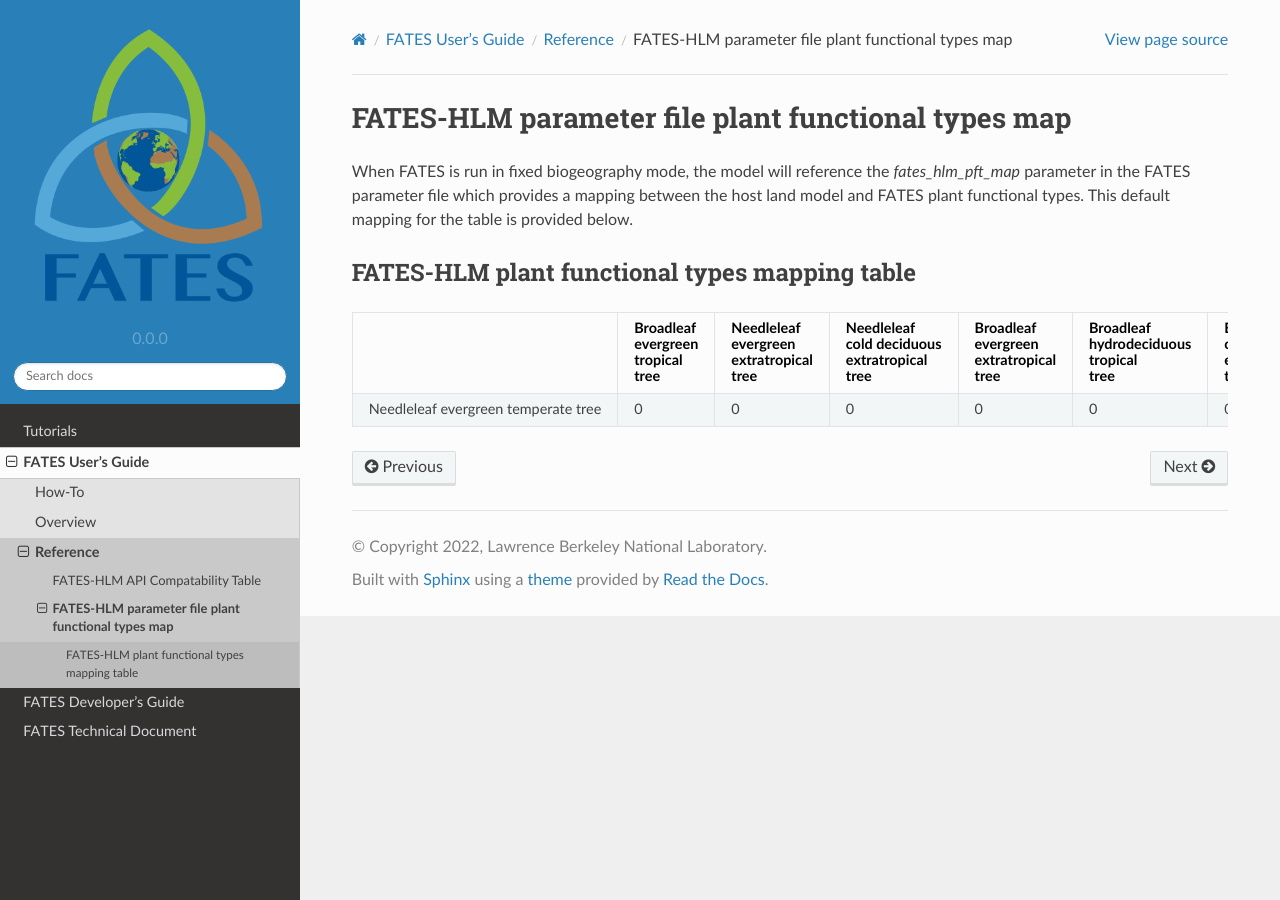
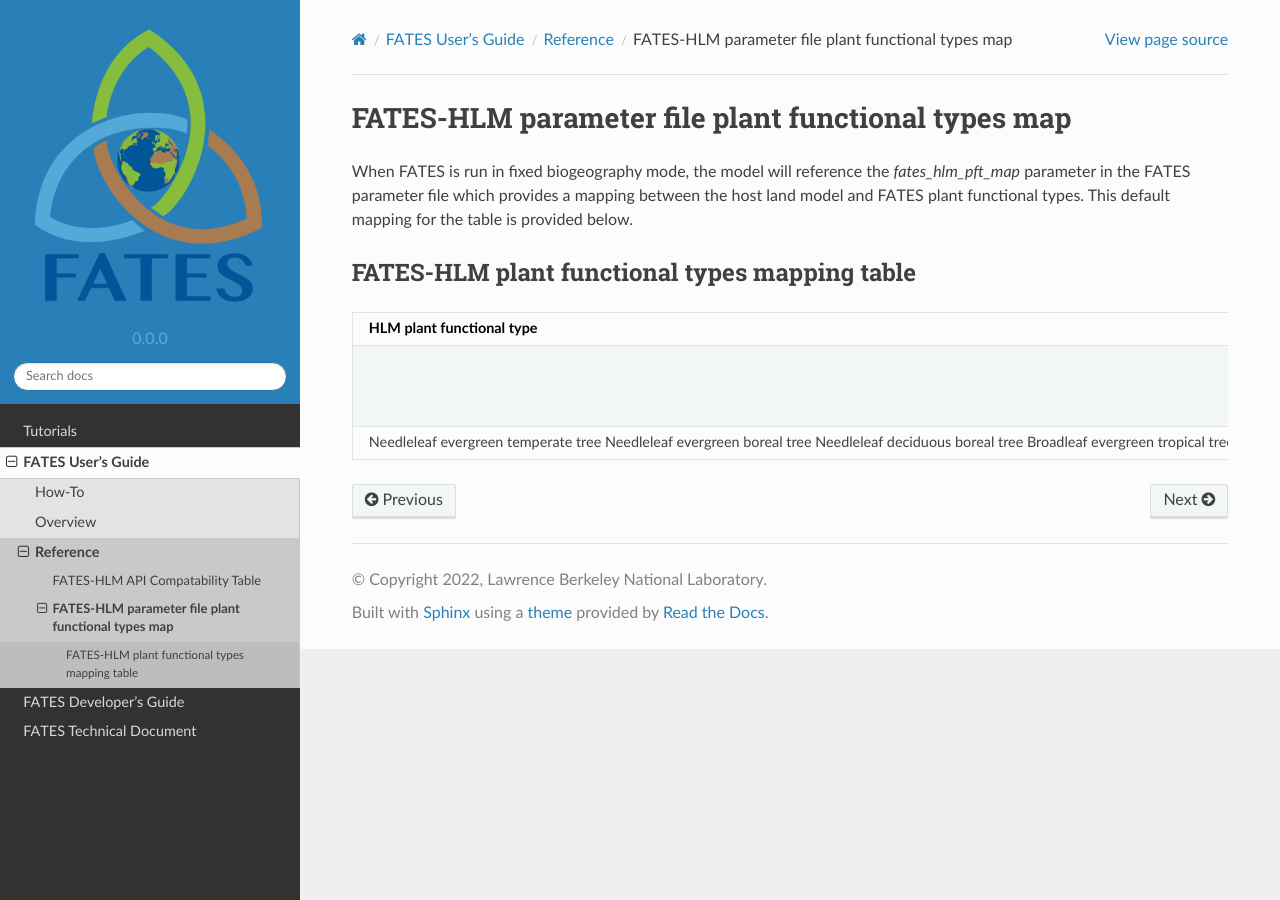
Before and after one commit to NGEET/fates-users-guide, a Sphinx documentation site: the page built from docs/source/user/HLM-FATES-PFT-map.rst, in a window 1280 px wide. Built offline with Sphinx 7.4.7 and the Read the Docs theme 2.0.0, drawn with Linux system fonts in a browser that asks for light colours; some of the changed lines change nothing that is shown.

Commit message:
add hlm rows and adjust header

```diff
--- a/docs/source/user/HLM-FATES-PFT-map.rst
+++ b/docs/source/user/HLM-FATES-PFT-map.rst
@@ -7,6 +7,8 @@
 ^^^^^^^^^^^^^^^^^^^^^^^^^^^^^^^^^^^^^^^^^^^^^^
 
 +-------------------------------------+-----------+---------------+----------------+---------------+----------------+----------------+---------------+----------------+----------------+-----------+---------+-------+
+| HLM plant functional type           | FATES plant functional type                                                                                                                                                  |
++=====================================+===========+===============+================+===============+================+================+===============+================+================+===========+=========+=======+
 |                                     | Broadleaf | Needleleaf    | Needleleaf     | Broadleaf     | Broadleaf      | Broadleaf      | Broadleaf     | Broadleaf      | Broadleaf      |           |         |       |
 |                                     |           |               |                |               |                |                |               |                |                |           |         |       |
 |                                     | evergreen | evergreen     | cold deciduous | evergreen     | hydrodeciduous | cold deciduous | evergreen     | hydrodeciduous | cold deciduous |           |         |       |
@@ -14,6 +16,19 @@
 |                                     | tropical  | extratropical | extratropical  | extratropical | tropical       | extratropical  | extratropical | extratropical  | extratropical  | Arctic C3 | Cool C4 | C4    |
 |                                     |           |               |                |               |                |                |               |                |                |           |         |       |
 |                                     | tree      | tree          | tree           | tree          | tree           | tree           | shrub         | shrub          | shrub          | grass     | grass   | grass |
-+=====================================+===========+===============+================+===============+================+================+===============+================+================+===========+=========+=======+
++-------------------------------------+-----------+---------------+----------------+---------------+----------------+----------------+---------------+----------------+----------------+-----------+---------+-------+
 | Needleleaf evergreen temperate tree |     0     |     0         |     0          |     0         |     0          |     0          |     0         |     0          |     0          |     0     |     0   |   0   |
+| Needleleaf evergreen boreal tree    |     0     |     0         |     0          |     0         |     0          |     0          |     0         |     0          |     0          |     0     |     0   |   0   |
+| Needleleaf deciduous boreal tree    |     0     |     0         |     0          |     0         |     0          |     0          |     0         |     0          |     0          |     0     |     0   |   0   |
+| Broadleaf evergreen tropical tree   |     0     |     0         |     0          |     0         |     0          |     0          |     0         |     0          |     0          |     0     |     0   |   0   |
+| Broadleaf evergreen temperate tree  |     0     |     0         |     0          |     0         |     0          |     0          |     0         |     0          |     0          |     0     |     0   |   0   |
+| Broadleaf deciduous tropical tree   |     0     |     0         |     0          |     0         |     0          |     0          |     0         |     0          |     0          |     0     |     0   |   0   |
+| Broadleaf deciduous temperate tree  |     0     |     0         |     0          |     0         |     0          |     0          |     0         |     0          |     0          |     0     |     0   |   0   |
+| Broadleaf deciduous boreal tree     |     0     |     0         |     0          |     0         |     0          |     0          |     0         |     0          |     0          |     0     |     0   |   0   |
+| Broadleaf evergreen shrub           |     0     |     0         |     0          |     0         |     0          |     0          |     0         |     0          |     0          |     0     |     0   |   0   |
+| Broadleaf deciduous temperate shrub |     0     |     0         |     0          |     0         |     0          |     0          |     0         |     0          |     0          |     0     |     0   |   0   |
+| Broadleaf deciduous boreal shrub    |     0     |     0         |     0          |     0         |     0          |     0          |     0         |     0          |     0          |     0     |     0   |   0   |
+| C3 arctic grass                     |     0     |     0         |     0          |     0         |     0          |     0          |     0         |     0          |     0          |     0     |     0   |   0   |
+| C3 non-arctic grass                 |     0     |     0         |     0          |     0         |     0          |     0          |     0         |     0          |     0          |     0     |     0   |   0   |
+| C4 grass                            |     0     |     0         |     0          |     0         |     0          |     0          |     0         |     0          |     0          |     0     |     0   |   0   |
 +-------------------------------------+-----------+---------------+----------------+---------------+----------------+----------------+---------------+----------------+----------------+-----------+---------+-------+
```
